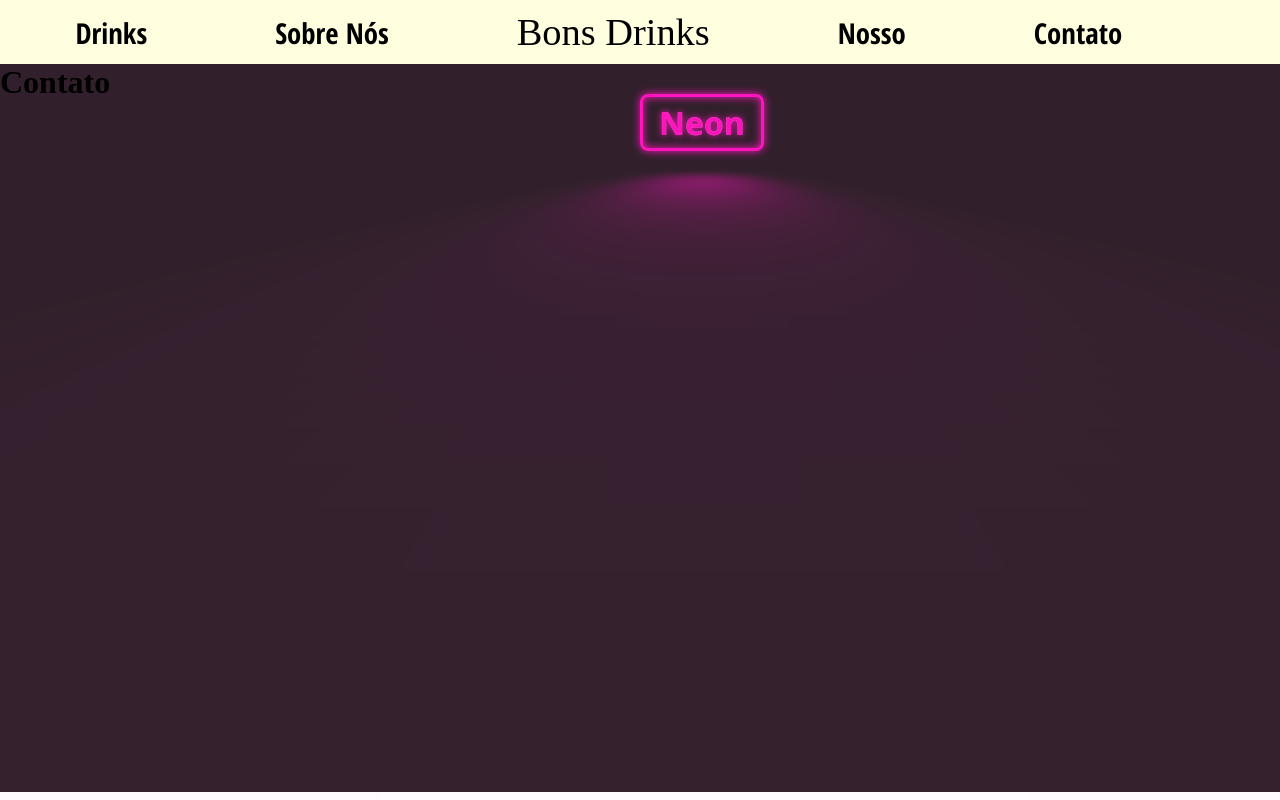
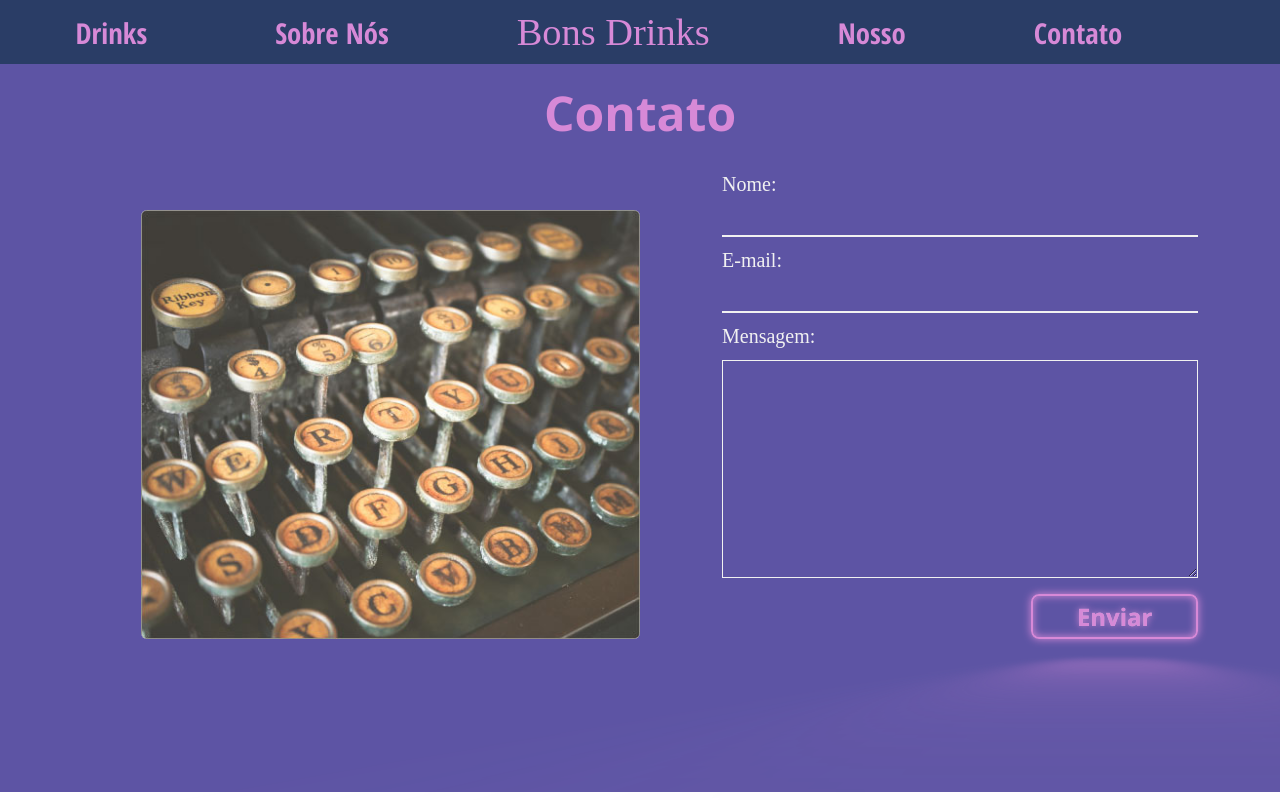
Before and after one commit to Paulo-oRicardo/Bons-_Drinks, a React (Create React App) app: page /contato in a window 1280 px wide. Built offline with nearby package versions, Linux system fonts and the light colour scheme; a web font is replaced by a local one.

Commit message:
Seta a coloração da página contato

```diff
--- a/src/Components/Button/index.js
+++ b/src/Components/Button/index.js
@@ -1,11 +1,5 @@
 import React from "react";
 import styles from "./styles.module.scss";
 export default function Button() {
-  return (
-    <div>
-      <a href="#" className={styles.neonButton}>
-        Neon
-      </a>
-    </div>
-  );
+  return <button className={styles.neonButton}>Enviar</button>;
 }
--- a/src/Components/Button/styles.module.scss
+++ b/src/Components/Button/styles.module.scss
@@ -1,20 +1,18 @@
 :root {
-  --clr-neon: hsl(317 100% 54%);
-  --clr-bg: hsl(323 21% 16%);
+  --clr-neon: #d789d7;
 }
 .neonButton {
-  font-size: 2rem;
+  font-size: 1.5rem;
 
   color: var(--clr-neon);
 
   font-family: Open sans;
   font-weight: 600;
   cursor: pointer;
-  text-decoration: none;
   border: var(--clr-neon) 0.1em solid;
   border-radius: 0.5rem;
   padding: 0.25rem 1rem;
-  margin-left: 50%;
+  background-color: transparent;
   text-shadow: 0 0 0.03rem hsl(0 0% 100% / 0.5), 0 0 0.45rem currentColor;
 
   //inset adds the shadow to the inside of that element
@@ -34,7 +32,7 @@
 
     transform: perspective(0.7em) rotateX(40deg) scale(1, 0.4);
     filter: blur(1em);
-    opacity: 0.7;
+    opacity: 0.5;
   }
 
   &::after {
--- a/src/Components/Contato/index.js
+++ b/src/Components/Contato/index.js
@@ -3,9 +3,24 @@ import Button from "../Button";
 import styles from "./styles.module.scss";
 export default function Contato() {
   return (
-    <div className={styles.containerContato}>
+    <section className={styles.containerContato}>
       <h1>Contato</h1>
-      <Button />
-    </div>
+      <div className={styles.divContact}>
+        <img src="./contact-pic.jpg" alt="Maquinha de escrever" />
+
+        <form className={styles.contactForm} action="">
+          <label htmlFor="">Nome:</label>
+          <input type="text" />
+
+          <label htmlFor="">E-mail:</label>
+          <input type="text" />
+
+          <label htmlFor="mensagem">Mensagem:</label>
+          <textarea name="mensagem" id="" cols="20" rows="8" />
+
+          <Button />
+        </form>
+      </div>
+    </section>
   );
 }
--- a/src/Components/Contato/styles.module.scss
+++ b/src/Components/Contato/styles.module.scss
@@ -1,5 +1,67 @@
+:root {
+  --clr-white: #f1f1f1;
+}
+
 .containerContato {
   margin-top: -2rem;
   height: 91vh;
-  background-color: hsl(323 21% 16%);
+  background-color: #5d54a4;
+
+  h1 {
+    font-size: 3rem;
+    text-align: center;
+    padding: 1rem 0;
+    color: #d789d7;
+    font-family: Open Sans;
+    font-weight: bold;
+  }
+
+  .divContact {
+    display: grid;
+    grid-template-columns: 1fr 1fr;
+    justify-items: center;
+    align-items: center;
+
+    img {
+      place-self: end;
+      width: 78%;
+      border-radius: 6px;
+      border: none;
+    }
+
+    .contactForm {
+      display: flex;
+      flex-direction: column;
+
+      label {
+        margin: 0.75rem 0;
+        font-size: 1.25rem;
+        color: var(--clr-white);
+      }
+      input {
+        background: transparent;
+        border: 0;
+        outline: 0;
+        border-bottom: 2px solid var(--clr-white);
+        padding: 0 14rem;
+      }
+      :is(input, textarea) {
+        color: var(--clr-white);
+        font-size: 1.25rem;
+        font-weight: 300;
+        padding-left: 2%;
+        font-family: Open Sans;
+        font-weight: regular;
+      }
+      textarea {
+        margin-bottom: 1rem;
+        border-color: var(--clr-white);
+        background: transparent;
+      }
+      button {
+        width: 35%;
+        margin-left: auto;
+      }
+    }
+  }
 }
--- a/src/Components/Header/style.module.scss
+++ b/src/Components/Header/style.module.scss
@@ -4,7 +4,7 @@
   justify-content: center;
   align-items: center;
   box-shadow: 0px 0px 10px 2px #525050;
-  background-color: lightyellow;
+  background-color: #2a3d66;
   margin-bottom: 2rem;
 
   .Ul {
@@ -31,7 +31,7 @@
       font-family: Open Sans Condensed;
       font-size: 1.8rem;
       text-decoration: none;
-      color: black;
+      color: #d789d7;
       &:hover {
         color: red;
       }
```
